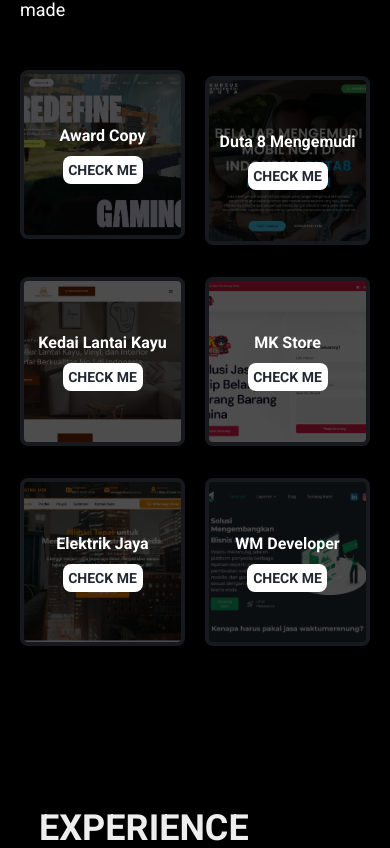
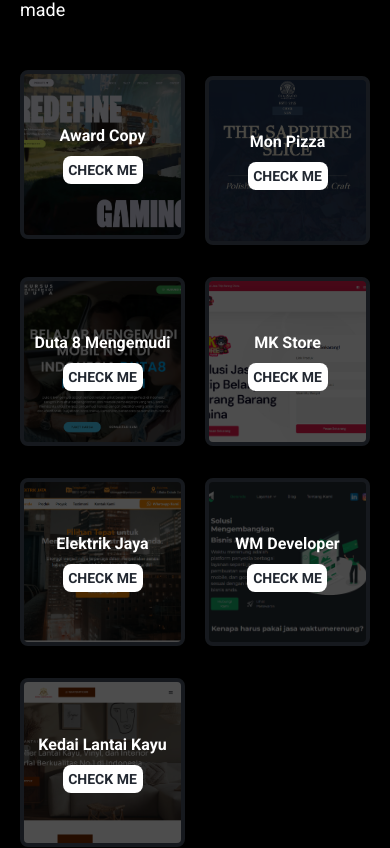
Before and after one commit to abrahamparn/abrahamparn.github.io, a React (Vite) app: page / in a window 390 px wide. Shown: the part 1820-2668 px from the top of the page. Built offline with nearby package versions, Linux system fonts and the light colour scheme.

Commit message:
adding another project, should i just use backend? i think ill be adding more and more project

```diff
--- a/src/parts/Home/Project.jsx
+++ b/src/parts/Home/Project.jsx
@@ -10,6 +10,7 @@ import mkstorejastip from "../../assets/projects/mkstorejastip.png";
 import appleClone from "../../assets/projects/appleClone.png";
 import WMDEVELOPER from "../../assets/projects/WMDEVELOPER.png";
 import sitonggiElektrikJaya from "../../assets/projects/sitonggiElektrikJaya.png";
+import monpizza from "../../assets/projects/monpizza.png";
 gsap.registerPlugin(ScrollTrigger);
 
 export default function Project() {
@@ -88,15 +89,15 @@ export default function Project() {
         <div className="parallaxProject relative flex justify-center items-center">
           <div
             className="parallax-bg h-[20vh] md:h-[30vh] lg:h-[45vh] xl:h-[60vh] w-full  opacity-30 border-gray-600 border-4 md:border-[10px] lg:border-[12px]  xxl:border-[22px] bg-cover bg-center rounded-lg xxl:rounded-2xl"
-            style={{ backgroundImage: `url(${duta8mengemudi})` }}
+            style={{ backgroundImage: `url(${monpizza})` }}
           ></div>
           <div className="absolute flex flex-col gap-2 md:gap-4 lg:gap-8 xl:gap-9 xxl:gap-12">
             <h3 className=" text-white font-bold text-base md:text-3xl lg:text-4xl xl:text-5xl xxl:text-7xl text-center">
-              Duta 8 Mengemudi
+              Mon Pizza
             </h3>
             <div className="flex justify-center items-center">
               <a
-                href="https://duta8mengemudi.com/"
+                href="https://abrahamnaiborhu.me/monpizza"
                 className="block w-20 md:w-[10rem] lg:w-[12rem] xl:w-[16rem] xxl:w-[24rem] text-center self-center bg-white text-black_main text-sm md:text-xl lg:text-2xl xl:text-3xl xxl:text-5xl font-semibold  rounded-lg md:rounded-xl xl:rounded-2xl py-1 xl:py-4 xxl:py-8"
               >
                 CHECK ME
@@ -108,15 +109,15 @@ export default function Project() {
         <div className="parallaxProject relative flex justify-center items-center">
           <div
             className="parallax-bg h-[20vh] md:h-[30vh] lg:h-[45vh] xl:h-[60vh] w-full  opacity-30 border-gray-600 border-4 md:border-[10px] lg:border-[12px]  xxl:border-[22px] bg-cover bg-center rounded-lg xxl:rounded-2xl"
-            style={{ backgroundImage: `url(${kedaiLantaiKayu})` }}
+            style={{ backgroundImage: `url(${duta8mengemudi})` }}
           ></div>
           <div className="absolute flex flex-col gap-2 md:gap-4 lg:gap-8 xl:gap-9 xxl:gap-12">
             <h3 className=" text-white font-bold text-base md:text-3xl lg:text-4xl xl:text-5xl xxl:text-7xl text-center">
-              Kedai Lantai Kayu
+              Duta 8 Mengemudi
             </h3>
             <div className="flex justify-center items-center">
               <a
-                href="https://kedailantaikayu.com/"
+                href="https://duta8mengemudi.com/"
                 className="block w-20 md:w-[10rem] lg:w-[12rem] xl:w-[16rem] xxl:w-[24rem] text-center self-center bg-white text-black_main text-sm md:text-xl lg:text-2xl xl:text-3xl xxl:text-5xl font-semibold  rounded-lg md:rounded-xl xl:rounded-2xl py-1 xl:py-4 xxl:py-8"
               >
                 CHECK ME
@@ -184,6 +185,26 @@ export default function Project() {
             </div>
           </div>
         </div>
+
+        <div className="parallaxProject relative flex justify-center items-center">
+          <div
+            className="parallax-bg h-[20vh] md:h-[30vh] lg:h-[45vh] xl:h-[60vh] w-full  opacity-30 border-gray-600 border-4 md:border-[10px] lg:border-[12px]  xxl:border-[22px] bg-cover bg-center rounded-lg xxl:rounded-2xl"
+            style={{ backgroundImage: `url(${kedaiLantaiKayu})` }}
+          ></div>
+          <div className="absolute flex flex-col gap-2 md:gap-4 lg:gap-8 xl:gap-9 xxl:gap-12">
+            <h3 className=" text-white font-bold text-base md:text-3xl lg:text-4xl xl:text-5xl xxl:text-7xl text-center">
+              Kedai Lantai Kayu
+            </h3>
+            <div className="flex justify-center items-center">
+              <a
+                href="https://kedailantaikayu.com/"
+                className="block w-20 md:w-[10rem] lg:w-[12rem] xl:w-[16rem] xxl:w-[24rem] text-center self-center bg-white text-black_main text-sm md:text-xl lg:text-2xl xl:text-3xl xxl:text-5xl font-semibold  rounded-lg md:rounded-xl xl:rounded-2xl py-1 xl:py-4 xxl:py-8"
+              >
+                CHECK ME
+              </a>
+            </div>
+          </div>
+        </div>
       </div>
     </section>
   );
```
Also changed, not shown: src/assets/projects/monpizza.png (added).
